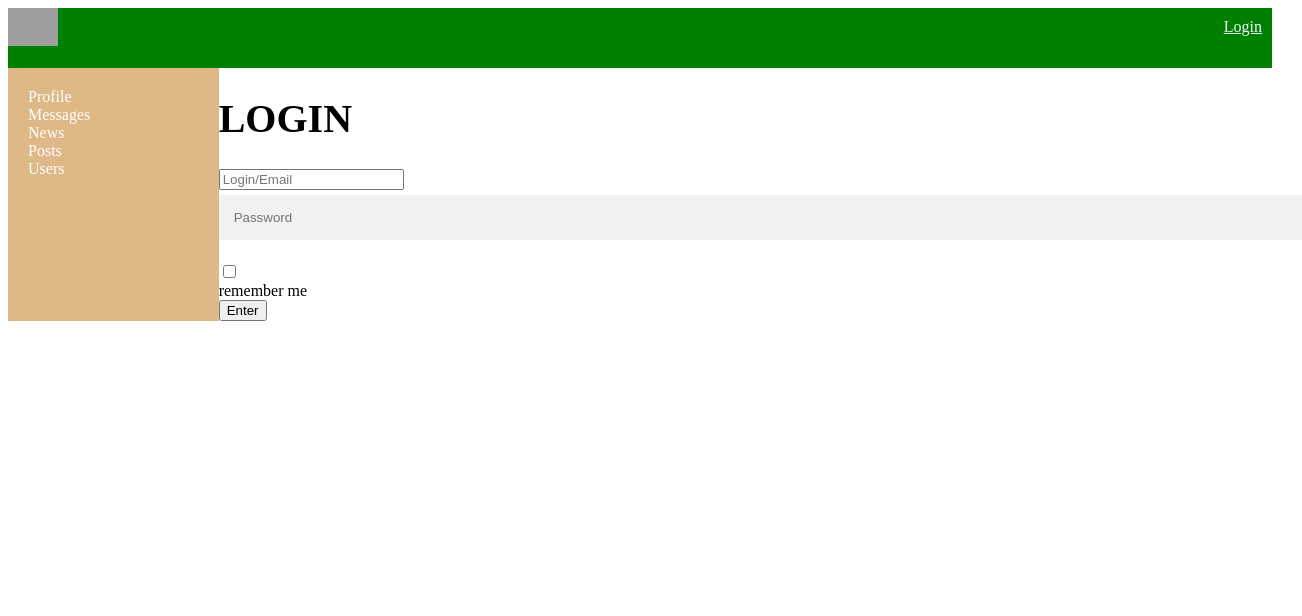
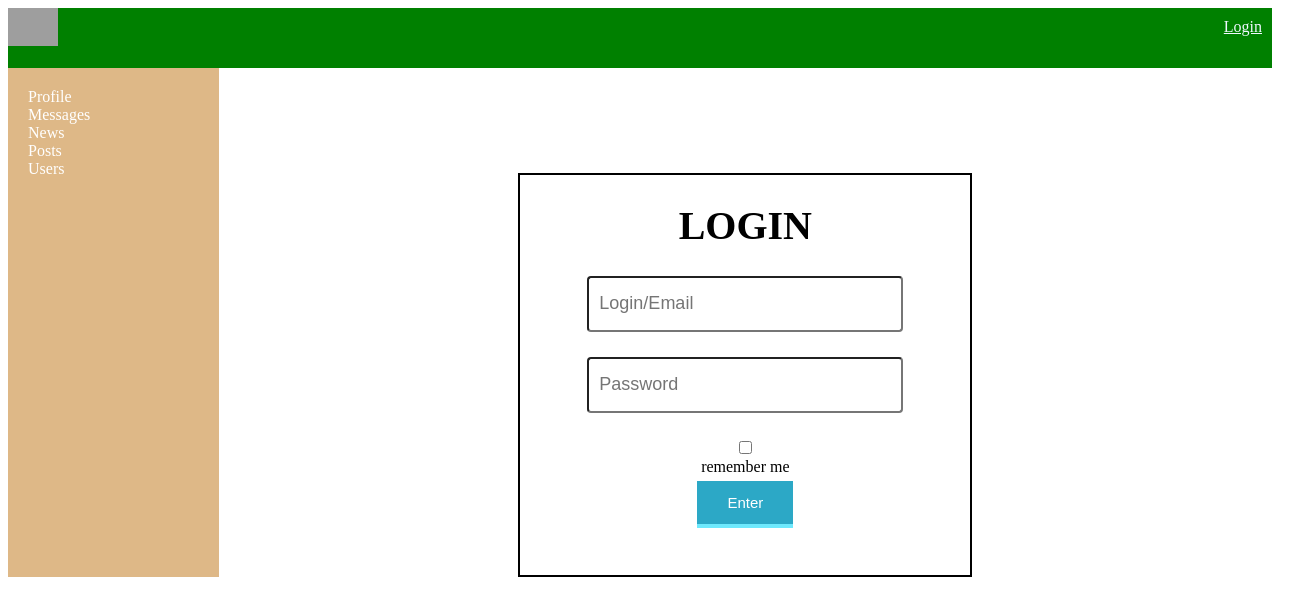
Before and after one commit to Slava4ka/reactLearning, a React (Create React App) app: page /login in a window 1280 px wide. Shown: the top 616 px of the page, 1302 px wide, since content can reach past the window. Built offline with nearby package versions, Linux system fonts and the light colour scheme; no server answers; grey boxes are pictures that could not be loaded.

Commit message:
lesson 79 - stopSubmit added (error detector)

```diff
--- a/src/Components/Body/Login/Login.jsx
+++ b/src/Components/Body/Login/Login.jsx
@@ -4,25 +4,31 @@ import style from './Login.module.css';
 import {Input} from "../../common/FormsControls/FormsControls";
 import {requiredField} from "../../../utils/validators/validator";
 import {connect} from "react-redux";
-import {login, logOut} from "../../../redux/redusers/auth-reduser";
+import {login} from "../../../redux/redusers/auth-reduser";
 import {Redirect} from "react-router-dom";
 
 const LoginForm = (props) => {
     return (
         <form onSubmit={props.handleSubmit}>
-            <div>
+            <div className={style.dwsInput}>
                 <Field placeholder={"Login/Email"} name={'email'} component={Input} type={'email'}
                        validate={[requiredField]}/>
             </div>
-            <div>
+            <div className={style.dwsInput}>
                 <Field placeholder={"Password"} name={'password'} component={Input} type={'password'}
                        validate={[requiredField]}/>
             </div>
             <div>
                 <Field type="checkbox" name={'remember me'} component={Input}/> remember me
             </div>
+            {console.log("props.error " + props.error)}
+            {props.error &&
+                <div className={style.errorMessage}>
+                    {props.error}
+                </div>
+            }
             <div>
-                <button>Enter</button>
+                <button className={style.dwsSubmit}>Enter</button>
             </div>
         </form>
     )
@@ -46,7 +52,7 @@ const Login = (props) => {
     }
 
     return (
-        <div>
+        <div className={style.container}>
             <h1>LOGIN</h1>
             <ReduxLoginForm onSubmit={onSubmit}/>
         </div>
--- a/src/Components/Body/Login/Login.module.css
+++ b/src/Components/Body/Login/Login.module.css
@@ -1,8 +1,50 @@
-input[type=text], input[type=password] {
-    width: 100%;
-    padding: 15px;
-    margin: 5px 0 22px 0;
-    display: inline-block;
+.container{
+    width:450px;
+    height: 400px;
+    border: 2px black solid;
+    margin: 10% auto 0 auto;
+    text-align: center;
+}
+
+input[type="email"],input[type="password"]{
+    width: 300px;
+    height:50px;
+    font-size: 18px;
+    margin-bottom: 25px;
+    border-radius: 4px;
+    padding-left: 10px;
+}
+
+.dwsSubmit {
+    padding: 13px 30px;
+    margin: 5px 0 20px 0;
+    font-size: 15px;
+    color: #fff;
+    background-color: #2ca8c6;
     border: none;
-    background: #f1f1f1;
+    border-bottom: 4px solid #6ee9fd;
+    cursor: pointer;
 }
+
+.dwsSubmit:hover{
+    transition: all 0.5s;
+    background: #dddddd;
+    color: #2c536c;
+}
+
+.dwsInput::before{
+    font-family: "FontAwesome", sans-serif;
+    position: absolute;
+    font-size: 30px;
+    padding: 10px 0 0 7px;
+    color: #2c536c;
+}
+
+.dwsInput:hover::before{
+    color: #319ebc;
+    transition: all 0.3s;
+}
+
+.errorMessage{
+    color: red;
+}
--- a/src/Components/Body/Profile/ProfileContainer.js
+++ b/src/Components/Body/Profile/ProfileContainer.js
@@ -10,15 +10,18 @@ import {compose} from "redux";
 class ProfileContainer extends React.Component {
 
     componentDidMount() {
-        const userId = (!this.props.match.params.userId) ? 1436 : this.props.match.params.userId; // тут чекается адресная строка
+        const userId = (!this.props.match.params.userId) ? this.props.authorizedUserId : this.props.match.params.userId; // тут чекается адресная строка
         this.props.getProfile(userId);
         this.props.getStatus(userId);
+
+
     }
 
     render() {
         return (
             <>
                 {this.props.isFetching === true ? <Preloader/> : null}
+                {}
                 <Profile {...this.props}/>
             </>
         )
@@ -27,7 +30,9 @@ class ProfileContainer extends React.Component {
 
 const mapStateToProps = (state) => ({
     profile: state.profilePage.profile,
-    status: state.profilePage.status
+    status: state.profilePage.status,
+    authorizedUserId: state.auth.userId,
+    isAuth: state.auth.isAuth
 });
 
 /*
--- a/src/hoc/withAuthRedirect.js
+++ b/src/hoc/withAuthRedirect.js
@@ -6,8 +6,11 @@ import {connect} from "react-redux";
 export const withAuthRedirect = (Component) => {
     class RedirectComponent extends React.Component {
         render() {
-            if (!this.props.isAuth) return <Redirect to={'/login'}/>;
-            return <Component {...this.props}/>
+            if (!this.props.isAuth) {
+                return <Redirect to={'/login'}/>
+            } else {
+                return <Component {...this.props}/>
+            }
         }
     }
 
--- a/src/redux/redusers/auth-reduser.js
+++ b/src/redux/redusers/auth-reduser.js
@@ -1,5 +1,6 @@
 import React from "react";
 import {userApi, profileAPI, authApi} from "../../api/api";
+import {stopSubmit} from "redux-form";
 
 const SET_USER_DATA = 'SET-USER-DATA';
 const SET_USERS_AVATAR = 'SET-USERS-AVATAR';
@@ -60,6 +61,13 @@ export const login = (email, password, rememberMe) => {
         authApi.login(email, password, rememberMe).then(response => {
             if (response.data.resultCode === 0) {
                 dispatch(authorization());
+            } else {
+                //обрабатываем не правильный пароль
+                //передаем название формочки, которую стопаем
+                //вторым параметром ошибку
+                // _error кинет общую ошибку, а не в какое то конкретное поле (login, email)
+                const message = response.length > 0 ? response.data.message : 'Some error';
+                dispatch(stopSubmit('login',{_error: message}));
             }
         });
     }
```
